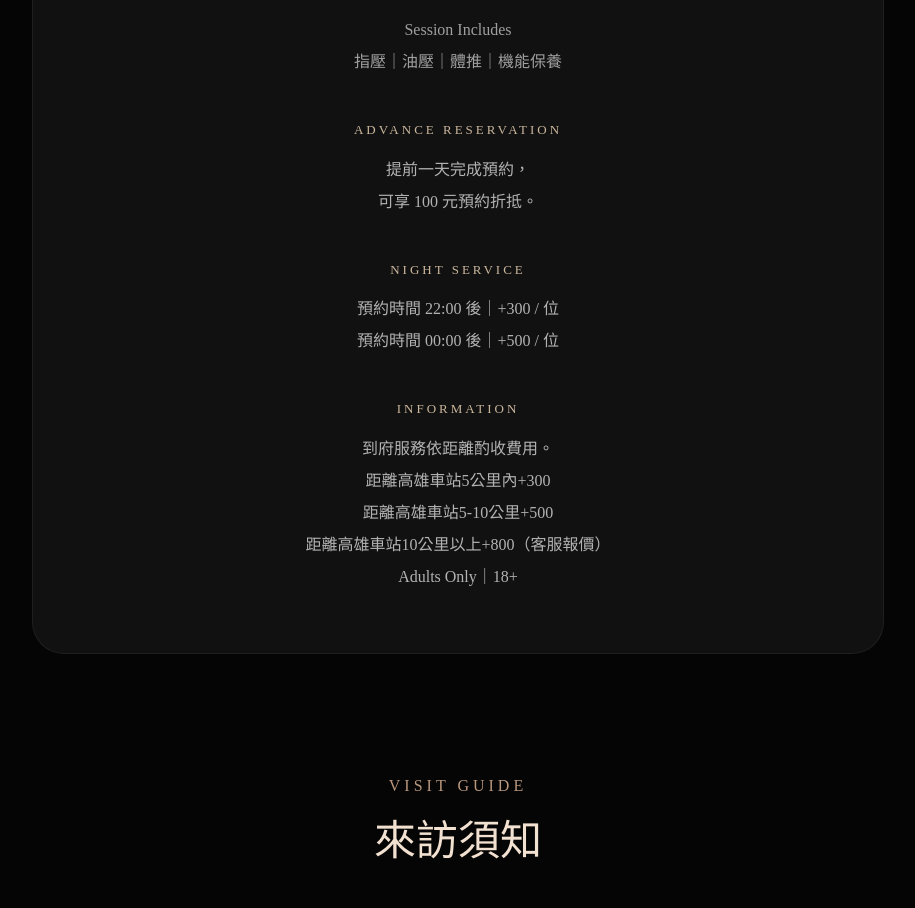
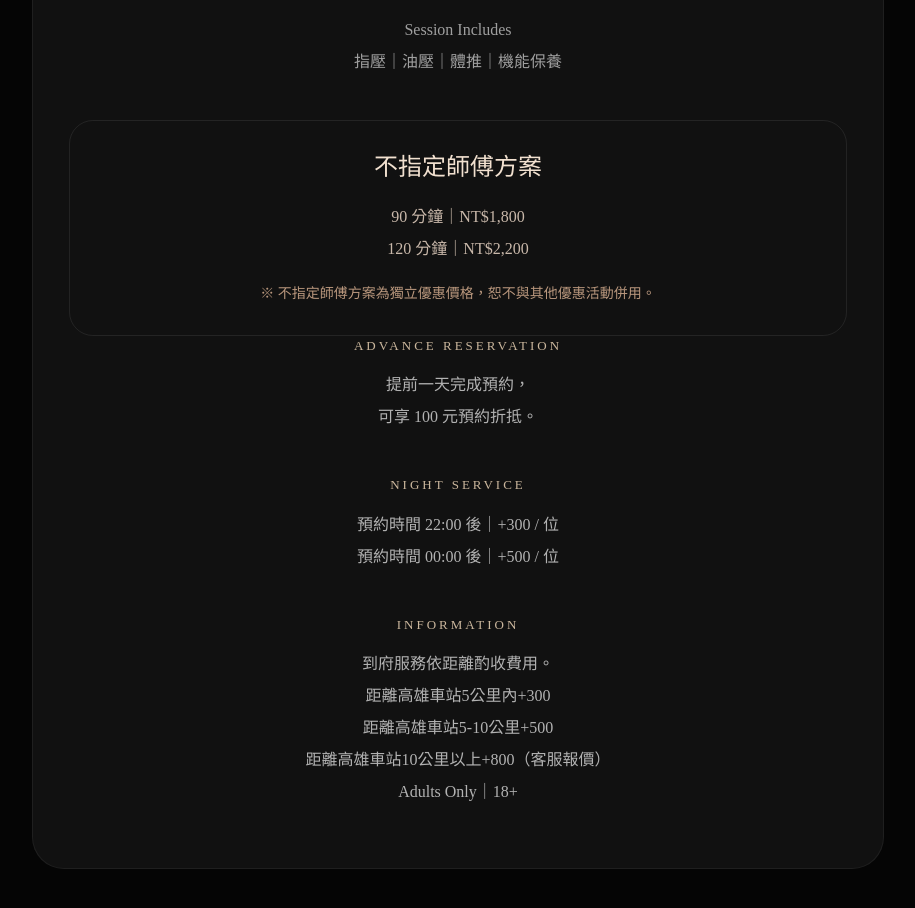
Before and after one commit to profoundroomkh/profound-room, a Next.js app: page / in a window 1280 px wide. Shown: the part 5200-6108 px from the top of the page, without its empty margins (182-1097 px from the left). Built offline with nearby package versions, Linux system fonts and the light colour scheme.

Commit message:
Update page.js

```diff
--- a/app/page.js
+++ b/app/page.js
@@ -652,7 +652,46 @@ backgroundRepeat: 'no-repeat',
       指壓｜油壓｜體推｜機能保養
     </p>
   </div>
+<div
+  style={{
+    marginTop: '40px',
+    padding: '28px',
+    border: '1px solid rgba(255,255,255,0.08)',
+    borderRadius: '24px',
+  }}
+>
+  <h3
+    style={{
+      fontSize: '24px',
+      fontWeight: 300,
+      marginBottom: '16px',
+    }}
+  >
+    不指定師傅方案
+  </h3>
 
+  <p
+    style={{
+      color: '#c9b8aa',
+      lineHeight: '2',
+    }}
+  >
+    90 分鐘｜NT$1,800
+    <br />
+    120 分鐘｜NT$2,200
+  </p>
+
+  <p
+    style={{
+      color: '#b9977d',
+      fontSize: '14px',
+      marginTop: '16px',
+      lineHeight: '1.8',
+    }}
+  >
+    ※ 不指定師傅方案為獨立優惠價格，恕不與其他優惠活動併用。
+  </p>
+</div>
   <div style={{ marginBottom: '42px' }}>
     <p
       style={{
```
